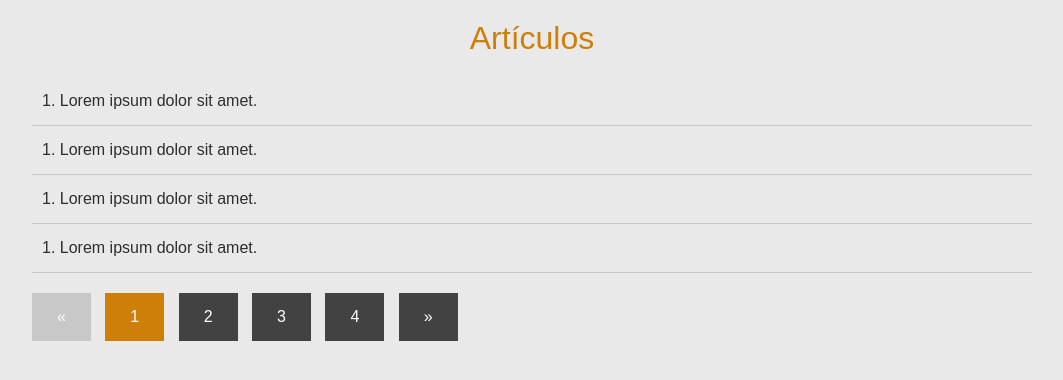
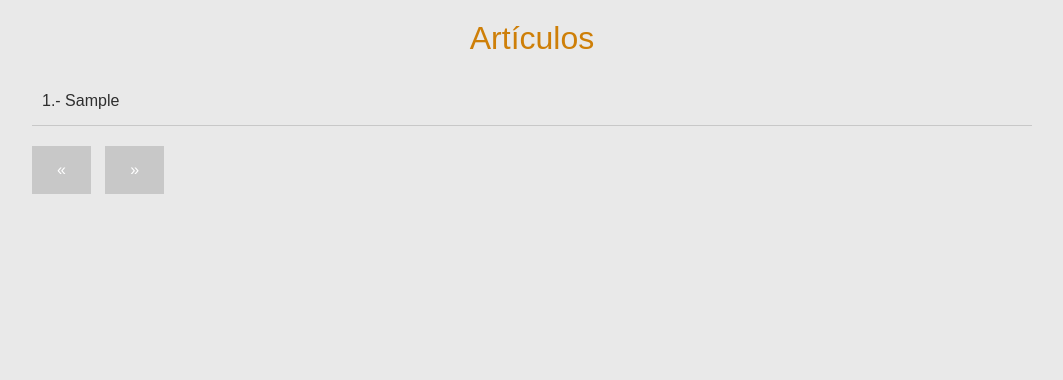
Before and after one commit to JoselynDRF/PHP-Tutorial, a PHP site: page / in a window 1280 px wide. Shown: the top 380 px of the page, without its empty margins (108-1171 px from the left). Run offline with PHP 8.4, Linux system fonts and the light colour scheme; tables that the repository leaves empty or names only in its code hold one stand-in row (values such as "Sample post").

Commit message:
Pagination finished

```diff
--- a/pagination/index.php
+++ b/pagination/index.php
@@ -1 +1,28 @@
-<?php require 'index.view.php' ?>
+<?php
+
+	try {
+		$conexion = new PDO('mysql:host=localhost;dbname=paginacion', 'root', '');
+	} catch (PDOException $e) {
+			echo "Error: " . $e->getMessage();
+			die();
+	}
+
+	$pagina = isset($_GET['pagina']) ? (int)$_GET['pagina'] : 1;
+	$postPorPagina = 5;
+	$inicio = ($pagina > 1) ? ($pagina * $postPorPagina - $postPorPagina) : 0;
+
+	$articulos = $conexion->prepare("SELECT SQL_CALC_FOUND_ROWS * FROM articulos LIMIT $inicio, $postPorPagina");
+	$articulos->execute();
+	$articulos = $articulos->fetchAll();
+
+	if (!$articulos) {
+		header('location: index.php');
+	}
+
+	$totalArticulos = $conexion->query('SELECT FOUND_ROWS() as total');
+	$totalArticulos = $totalArticulos->fetch()['total'];
+
+	$numeroPaginas = ceil($totalArticulos / $postPorPagina); #ceil -> Redondear hacia arriba
+
+	require 'index.view.php'
+?>
--- a/pagination/index.view.php
+++ b/pagination/index.view.php
@@ -11,21 +11,38 @@
 			<h1> Artículos </h1>
 			<section class="articulos">
 				<ul>
-				    <li> 1. Lorem ipsum dolor sit amet.</li>
-				    <li> 1. Lorem ipsum dolor sit amet.</li>
-				    <li> 1. Lorem ipsum dolor sit amet.</li>
-				    <li> 1. Lorem ipsum dolor sit amet.</li>
+				    <?php foreach ($articulos as $articulo): ?>
+				    	<li><?php echo $articulo['id'] . '.- ' . $articulo['articulo']?></li>
+				    <?php endforeach; ?>
 				</ul>
 			</section>
 
 			<section class="paginacion">
 				<ul>
-				    <li class="disabled">&laquo;</li>
-				    <li class="active"><a href="#">1</a></li>
-				    <li><a href="#">2</a></li>
-				    <li><a href="#">3</a></li>
-				    <li><a href="#">4</a></li>
-				    <li><a href="#">&raquo;</a></li>
+					<!-- Botón anterior -->
+					<?php if ($pagina == 1): ?>
+						<li class="disabled"> &laquo; </li>
+					<?php else: ?>
+						<li><a href="?pagina=<?php echo $pagina - 1 ?>"> &laquo; </a></li>
+					<?php endif; ?>
+
+					<?php
+						for ($i = 1; $i < $numeroPaginas; $i++) {
+							if ($pagina == $i) {
+								echo "<li class='active'><a href='?pagina=$i'> $i </a></li>";
+							} else {
+								echo "<li><a href='?pagina=$i'> $i </a></li>";
+							}
+						}
+					?>
+
+					<!-- Botón siguiente -->
+					<?php if ($pagina == $numeroPaginas): ?>
+						<li class="disabled"> &raquo; </li>
+					<?php else: ?>
+						<li><a href="?pagina=<?php echo $pagina + 1 ?>"> &raquo; </a></li>
+					<?php endif; ?>
+
 				</ul>
 			</section>
 		</div>
```
